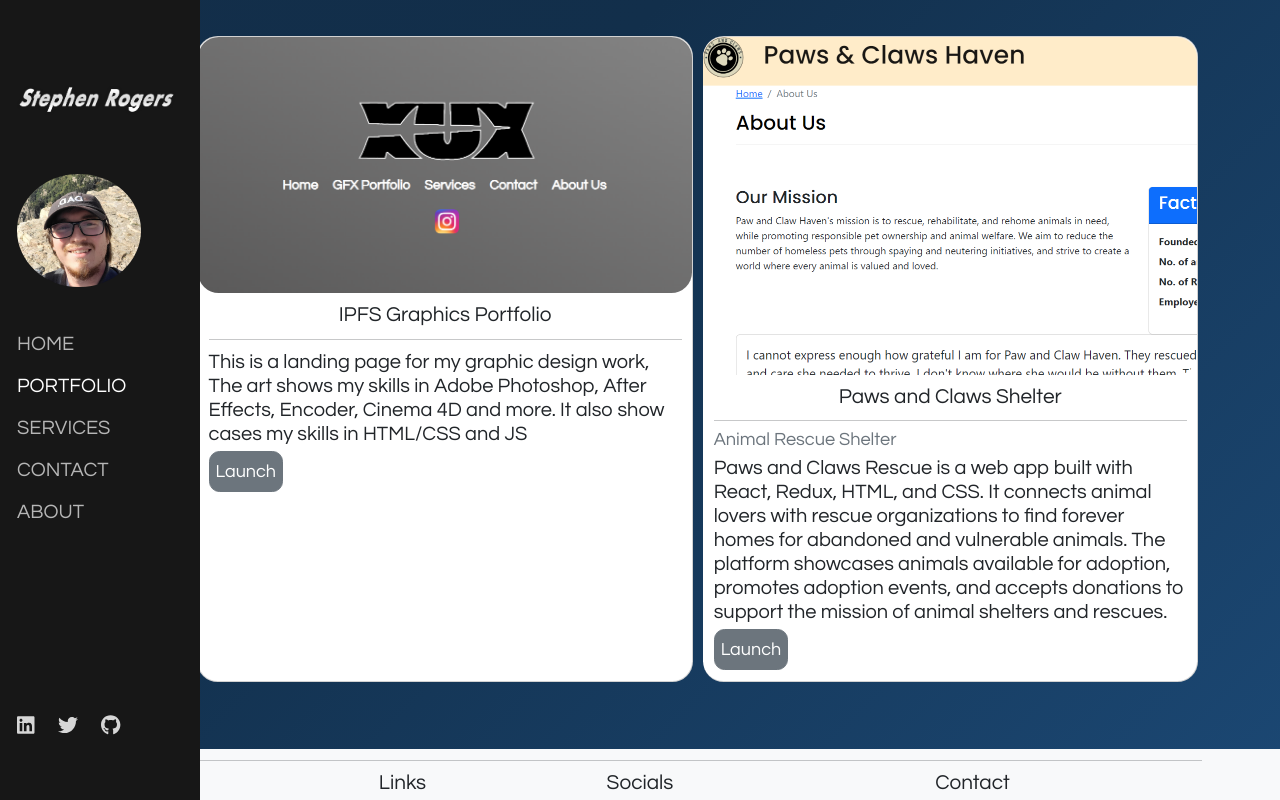
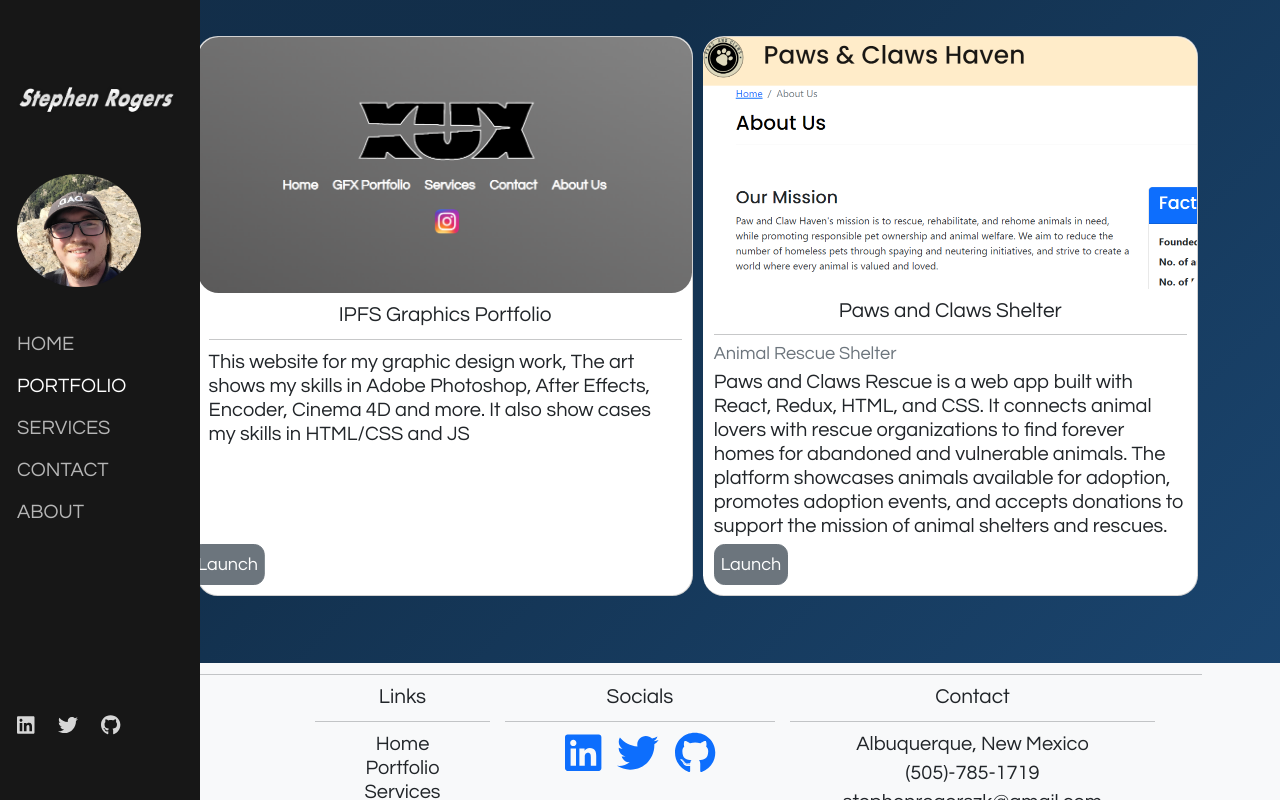
Before and after one commit to srcodes12/Portfolio-Project, a React (Create React App) app: page /portfolio in a window 1280 px wide. Shown: the top 800 px of the page. Built offline with nearby package versions, Linux system fonts and the light colour scheme.

Commit message:
styles and lunch button

```diff
--- a/src/Pages/AboutPage.css
+++ b/src/Pages/AboutPage.css
@@ -24,6 +24,13 @@ h1, h2 {
   background-color: #171717;
   color: #d6d6d6;
   transition: background-color 0.3s, color 0.3s;
+  border-radius: 5px;
+}
+
+
+
+.about-container {
+  border-radius: 15px;
 }
 
 .collapsible-title:hover {
@@ -34,5 +41,4 @@ h1, h2 {
 .about-image {
   width: 100%;
   border-radius: 10px;
-  box-shadow: 0 4px 8px rgba(0, 0, 0, 0.1);
 }
--- a/src/Pages/PortfolioPage.js
+++ b/src/Pages/PortfolioPage.js
@@ -32,27 +32,18 @@ const PortfolioPage = () => {
       <div className="card-img-container">
           <CardImg alt="Graphics Portfolio" src={ws1} top width="100%" className="rounded-5" />
       </div>
-
-        {isHovered && (
-        <Button
-          target="blank"
-          style={{ fontSize: 18, padding: 6, position: "absolute", top: "50%", left: "50%", transform: "translate(-50%, -50%)" }}
-          className="rounded-4 card-img-hover"
-          href={'https://xux.eth.limo/'}
-        >
-          Launch
-        </Button>
-      )}
         <CardBody>
           <CardTitle tag="h2">IPFS Graphics Portfolio</CardTitle>
           <hr />
-          <CardText tag="h4" style={{fontSize: '23px'}}>
-            This is a landing page for my graphic design work, The art shows my skills in Adobe Photoshop, After Effects, Encoder, Cinema 4D and more.
+          <CardText tag="h4" style={{fontSize: '23px',}}>
+            This website for my graphic design work, The art shows my skills in Adobe Photoshop, After Effects, Encoder, Cinema 4D and more.
             It also show cases my skills in HTML/CSS and JS
           </CardText>
+          <div className="button-container">
           <Button target="blank" style={{ fontSize: 18, padding: 6 }} className="rounded-4" href="https://xux.eth.limo/">
             Launch
           </Button>
+          </div>
         </CardBody>
       </Card>
       <Card className="m-2 rounded-5 boxstyle">
@@ -71,6 +62,7 @@ const PortfolioPage = () => {
           promotes adoption events, and accepts donations to support the
           mission of animal shelters and rescues.
           </CardText>
+
           <Button target="blank" style={{ fontSize: 18, padding: 6 }} className="rounded-4" href="https://64c55db0b41ae1159eadea4c--magical-rabanadas-e5d3e8.netlify.app/about">
             Launch
           </Button>
--- a/src/Pages/PortfolioPagecss.css
+++ b/src/Pages/PortfolioPagecss.css
@@ -9,10 +9,25 @@
   left: 0;
   width: 100%;
   height: 100%;
-  background-color: rgba(0, 0, 0, 0);
+  background-color: rgb(252, 243, 243);
   transition: background-color 0.3s;
 }
 
-.card-img-overlay:hover::before {
-  background-color: rgba(0, 0, 0, 0.5);
+.flex-fill {
+  display: flex;
+  flex-direction: column;
+  justify-content: space-between;
+  height: 100%;
 }
+
+.card-body {
+  position: relative;
+}
+
+/* Absolutely position the button at the bottom of CardBody */
+.button-container {
+  position: absolute;
+  bottom: 10px;  /* Adjust this value if you want more or less space at the bottom */
+  left: 6%;
+  transform: translateX(-50%);
+}
--- a/src/componets/boxstyle.css
+++ b/src/componets/boxstyle.css
@@ -1,8 +1,8 @@
 
 
 .boxstyle:hover {
-  box-shadow: 0 0px 12px rgba(0, 0, 0, 0.985);
-  transition: box-shadow 0.3s ease-in-out;
+  box-shadow: 0 0px 12px rgba(255, 255, 255, 0.985);
+  transition: box-shadow 0.4s ease-in-out;
 }
 
 div {
```
Also changed, not shown: src/Pages/ServicesStyles.css (line endings or trailing spaces), src/assets/images/pawsandclaws.png.
